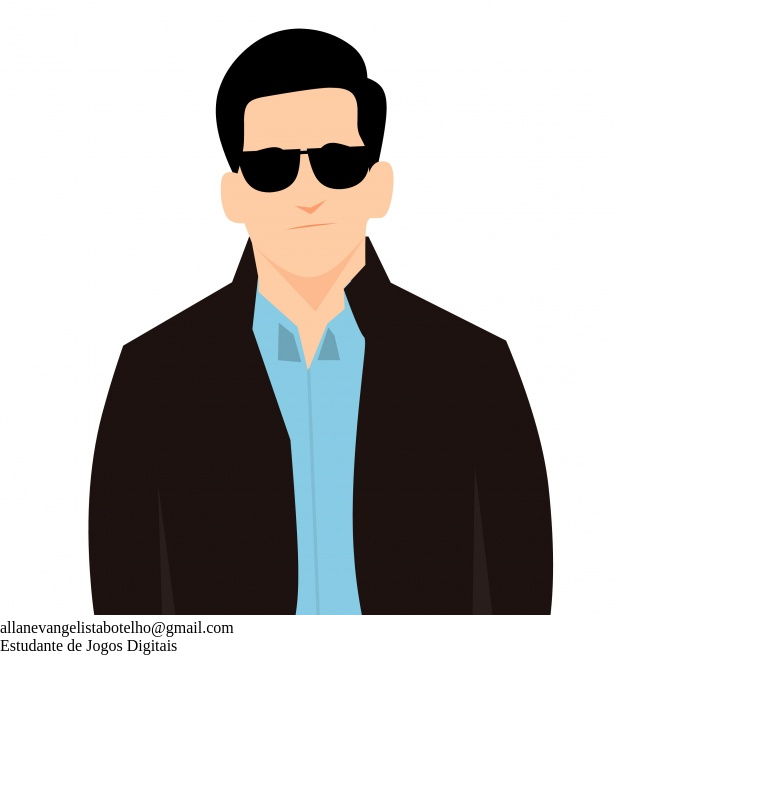
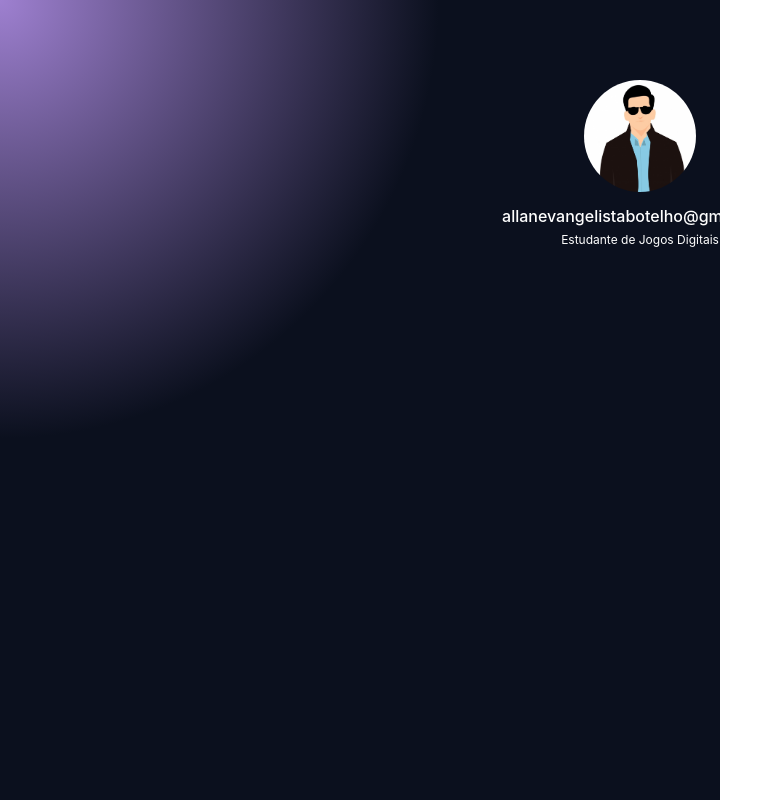
Before and after one commit to Allanzxz/perfil-de-contato, a plain HTML site: page index.html in a window 1280 px wide. Shown: the whole page, without its empty margins (0-783 px from the left). Drawn offline with Linux system fonts and the light colour scheme.

Commit message:
add style to profile

```diff
--- a/index.html
+++ b/index.html
@@ -4,6 +4,7 @@
     <meta charset="UTF-8">
     <meta name="viewport" content="width=device-width, initial-scale=1.0">
     <link rel="stylesheet" href="style.css">
+    <link rel="stylesheet" href="">
     <title>Allan</title>
 </head>
 <body>
--- a/style.css
+++ b/style.css
@@ -23,3 +23,40 @@
     --highlith-color: rgba(0, 0, 0, 0.1);
     --switch-bg-url: url(./assets/moon-stars.svg);
 }
+
+body {
+    background: var(--bg-url) no-repeat
+}
+
+body * {
+    font-family: "inter", Arial, sans-serif;
+    color: var(--text-color);
+}
+
+#container {
+    width: 100vh;
+    max-width: 588px;
+    margin: 56px auto 0px;
+    padding: 0 24px;
+}
+
+/*Profile */
+#profile {
+    text-align:center;
+    padding: 24px;
+}
+
+#profile img {
+    width: 112px;
+    border-radius: 100%;
+}
+
+#profile p {
+    font-weight: 500;
+    line-height: 24px;
+    margin-top: 8px;
+}
+
+#profile span {
+    font-size: 12px;
+}
```
Also changed, not shown: assets/avatar-light.png (added), assets/avatar.png (added), assets/bg-desktop-light.jpg (added), assets/bg-desktop.png (added), assets/bg-mobile-light.jpg (added), assets/bg-mobile.png (added), assets/moon-stars.svg (added), assets/sun.svg (added).
